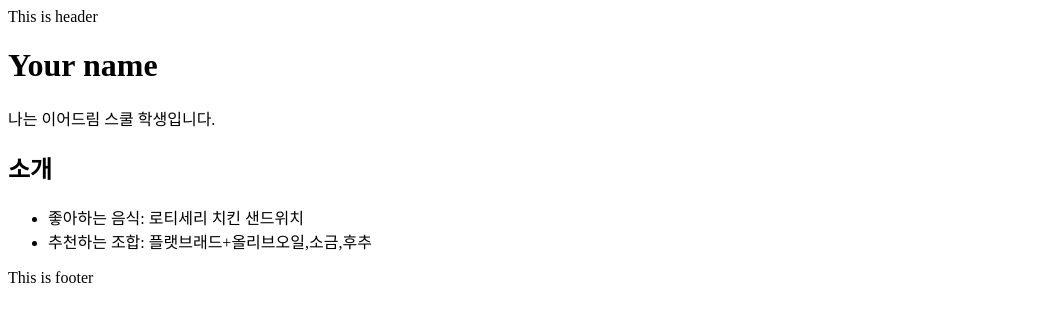
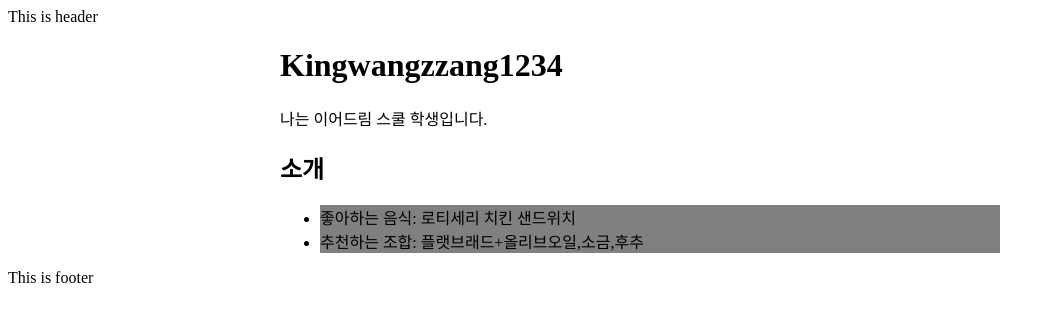
Before and after one commit to s2lky/s2lky.github.io, a plain HTML site: page index.html in a window 1280 px wide. Shown: the whole page, without its empty margins (0-1055 px from the left). Drawn offline with Linux system fonts and the light colour scheme.

Commit message:
feat: Link style.css with index.html

```diff
--- a/index.html
+++ b/index.html
@@ -4,11 +4,12 @@
     <meta charset="utf-8">
     <title>My first HTML Page</title>
     <meta name="viewport" content="width=device-width, initial-scale=1.0">
+    <link rel="stylesheet" type="text/css" href="./style.css">
   </head>
   <body>
     <header>This is header</header>
     <main class="container">
-      <h1>Your name</h1>
+      <h1>Kingwangzzang1234</h1>
       <p>나는 이어드림 스쿨 학생입니다.</p>
       <h2>소개</h2>
       <ul>
--- /dev/null
+++ b/style.css
@@ -0,0 +1,8 @@
+.container {
+  width: 720px;
+  margin: 0 auto;
+}
+
+ul > li {
+  background-color: gray;
+}
```
